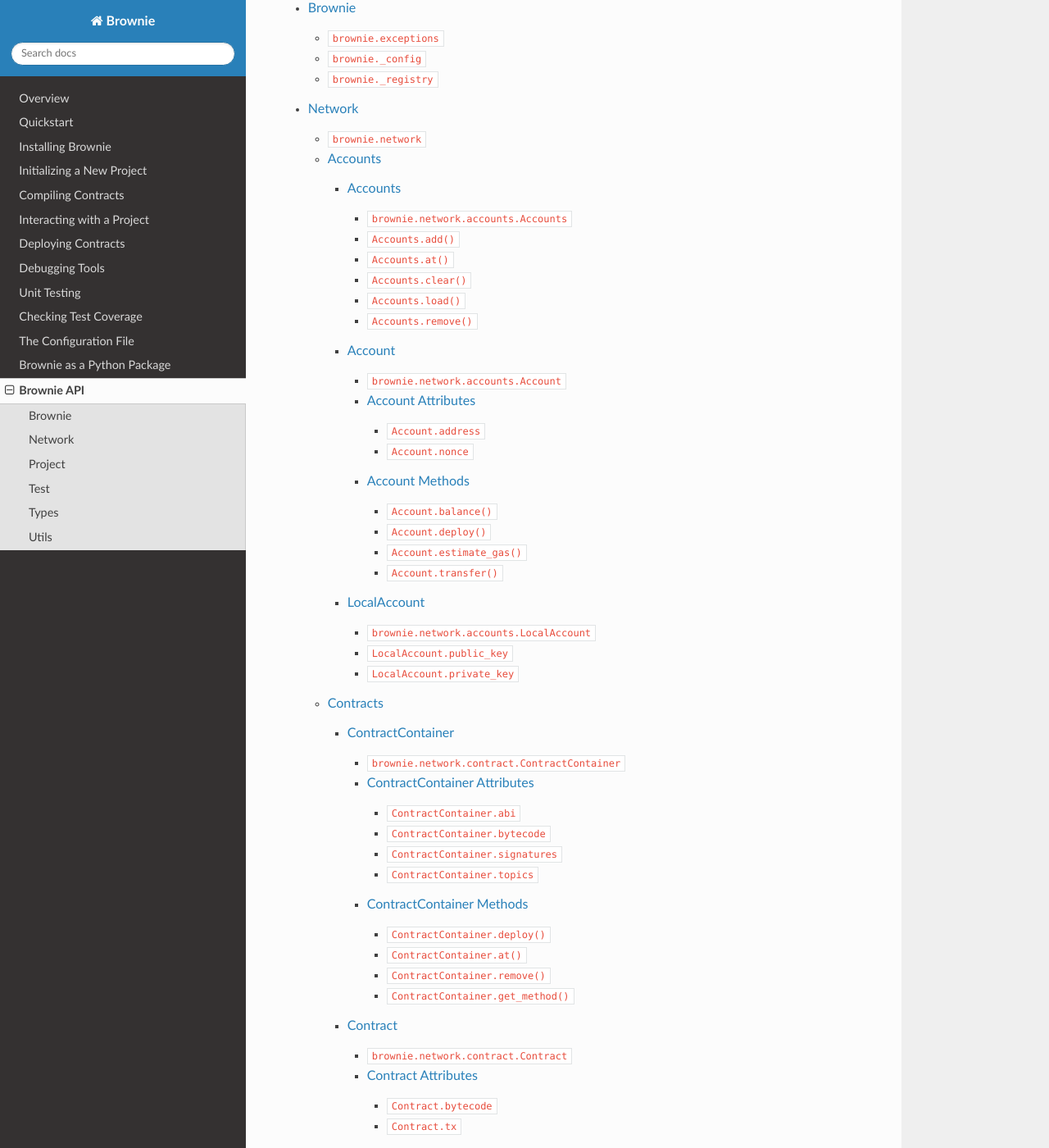
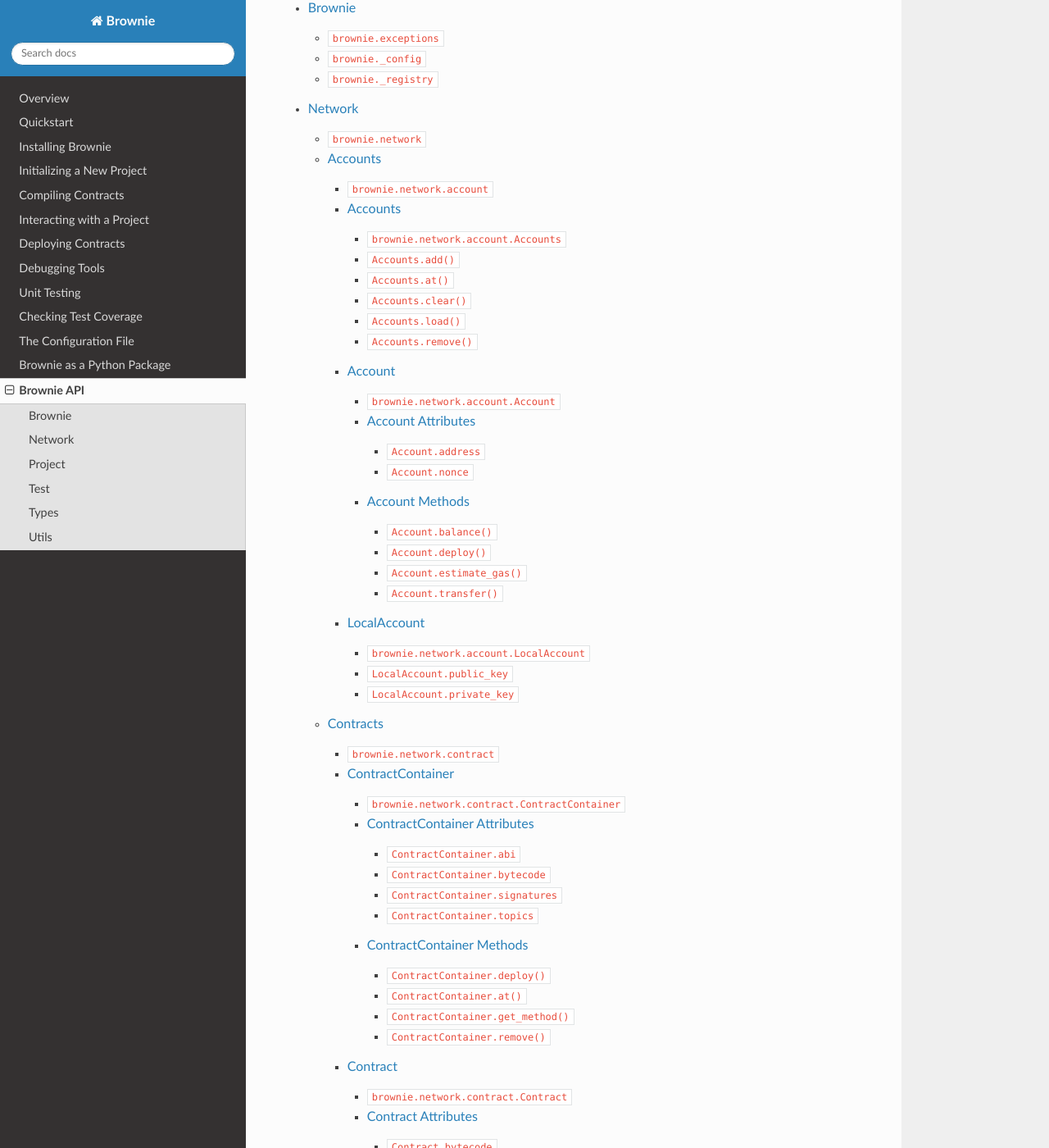
Before and after one commit to eth-brownie/brownie, a Sphinx documentation site: the page built from docs/api.rst, in a window 1280 px wide and 1400 px high, scrolled down 569 px. Shown: the whole window at 82% size. Built offline with Sphinx 7.4.7 and the Read the Docs theme 2.0.0, drawn with Linux system fonts in a browser that asks for light colours; pages that are not in the unit, such as notebooks, are missing from menus; some of the changed lines change nothing that is shown; some of the changed text lies outside the part shown.

Commit message:
api-network wip

```diff
--- a/docs/api-network.rst
+++ b/docs/api-network.rst
@@ -6,18 +6,23 @@
 
 .. py:attribute:: brownie.network
 
+The ``network`` package holds classes for interacting with the Ethereum blockchain. This is the most extensive package within Brownie and contains the majority of the user-facing functionality.
 
 Accounts
 ========
 
-Account classes should not be instantiated directly. The ``Accounts`` container is available as ``accounts`` (or just ``a``) and will create each ``Account`` automatically during initialization. Add more accounts using ``Accounts.add``.
+.. py:attribute:: brownie.network.account
+
+The ``account`` module holds classes for interacting with Ethereum accounts for which you control the private key.
+
+Classes in this module are not meant to be instantiated directly. The ``Accounts`` container is available as ``accounts`` (or just ``a``) and will create each ``Account`` automatically during initialization. Add more accounts using ``Accounts.add``.
 
 .. _api-network-accounts:
 
 Accounts
 --------
 
-.. py:class:: brownie.network.accounts.Accounts
+.. py:class:: brownie.network.account.Accounts
 
     Singleton list-like container that holds all of the available accounts as ``Account`` or ``LocalAccount`` objects. When printed it will display as a list.
 
@@ -84,7 +89,7 @@
 Account
 -------
 
-.. py:class:: brownie.network.accounts.Account
+.. py:class:: brownie.network.account.Account
 
     An ethereum address that you control the private key for, and so can send transactions from. Generated automatically from ``web3.eth.accounts`` and stored in the ``Accounts`` container.
 
@@ -193,7 +198,7 @@
 LocalAccount
 ------------
 
-.. py:class:: brownie.network.accounts.LocalAccount
+.. py:class:: brownie.network.account.LocalAccount
 
     Functionally identical to ``Account``. The only difference is that a ``LocalAccount`` is one where the private key was directly inputted, and so is not found in ``web3.eth.accounts``.
 
@@ -219,9 +224,13 @@
 Contracts
 =========
 
-Contract classes are not meant to be instantiated directly. When launched, Brownie automatically creates ``ContractContainer`` instances from on the files in the ``contracts/`` folder. New ``Contract`` instances are created via methods in the container.
+.. py:attribute:: brownie.network.contract
 
-Arguments supplied to calls or transaction methods are converted using the methods outlined in :ref:`_type-conversions`.
+The ``contract`` module contains classes for interacting with smart contracts.
+
+Classes in this module are not meant to be instantiated directly. When a project is loaded, Brownie automatically creates ``ContractContainer`` instances from on the files in the ``contracts/`` folder. New ``Contract`` instances are created via methods in the container.
+
+Arguments supplied to calls or transaction methods are converted using the methods outlined in :ref:`type-conversions`.
 
 .. _api-network-contractcontainer:
 
@@ -356,18 +365,6 @@
         ValueError: No contract deployed at 0xefb1336a2E6B5dfD83D4f3a8F3D2f85b7bfb61DC
 
 
-.. py:classmethod:: ContractContainer.remove(address)
-
-    Removes a contract instance from the container.
-
-    .. code-block:: python
-
-        >>> Token
-        [<Token Contract object '0x79447c97b6543F6eFBC91613C655977806CB18b0'>]
-        >>> Token.remove('0x79447c97b6543F6eFBC91613C655977806CB18b0')
-        >>> Token
-        []
-
 .. py:classmethod:: ContractContainer.get_method(calldata)
 
     Given the call data of a transaction, returns the name of the contract method as a string.
@@ -383,6 +380,18 @@
         0xa9059cbb00000000000000000000000066ace0365c25329a407002d22908e25adeacb9bb00000000000000000000000000000000000000000000000000000000000003e8
         >>> Token.get_method(tx.input)
         transfer
+
+.. py:classmethod:: ContractContainer.remove(address)
+
+    Removes a contract instance from the container.
+
+    .. code-block:: python
+
+        >>> Token
+        [<Token Contract object '0x79447c97b6543F6eFBC91613C655977806CB18b0'>]
+        >>> Token.remove('0x79447c97b6543F6eFBC91613C655977806CB18b0')
+        >>> Token
+        []
 
 Contract
 --------
@@ -502,7 +511,7 @@
 
 .. py:class:: brownie.network.contract.ContractTx(*args)
 
-    Sends a transaction to a potentially state-changing contract method. Returns a ``TransactionReceipt``.
+    Broadcasts a transaction to a potentially state-changing contract method. Returns a ``TransactionReceipt``.
 
     You can optionally include a dictionary of `transaction parameters <https://web3py.readthedocs.io/en/stable/web3.eth.html#web3.eth.Eth.sendTransaction>`__ as the final argument. If you omit this or do not specify a ``'from'`` value, the transaction will be sent from the same address that deployed the contract.
 
@@ -559,7 +568,7 @@
 
 .. py:classmethod:: ContractTx.encode_abi(*args)
 
-    Returns a hexstring of ABI calldata, to call the method with the given arguments.
+    Returns a hexstring of ABI calldata that can be used to call the method with the given arguments.
 
     .. code-block:: python
 
@@ -574,16 +583,83 @@
 Event
 =====
 
+.. py:attribute:: brownie.network.event
+
+The ``event`` module contains methods related to decoding transaction event logs. It is largely a wrapper around `eth-event <https://github.com/iamdefinitelyahuman/eth-event>`__.
+
+Brownie stores encrypted event topics in ``brownie/data/topics.json``. The JSON file is loaded when this module is imported.
+
+.. py:method:: brownie.network.event.get_topics(abi)
+
+    Generates encoded topics from the given ABI, merges them with those already known in ``topics.json``, and returns a dictioary in the form of ``{'Name': "encoded topic hexstring"}``.
+
+    .. code-block:: python
+
+        >>> from brownie.network.event import get_topics
+        >>> abi = [{'name': 'Approval', 'anonymous': False, 'type': 'event', 'inputs': [{'name': 'owner', 'type': 'address', 'indexed': True}, {'name': 'spender', 'type': 'address', 'indexed': True}, {'name': 'value', 'type': 'uint256', 'indexed': False}]}, {'name': 'Transfer', 'anonymous': False, 'type': 'event', 'inputs': [{'name': 'from', 'type': 'address', 'indexed': True}, {'name': 'to', 'type': 'address', 'indexed': True}, {'name': 'value', 'type': 'uint256', 'indexed': False}]}]
+        >>> get_topics(abi)
+        {'Transfer': '0xddf252ad1be2c89b69c2b068fc378daa952ba7f163c4a11628f55a4df523b3ef', 'Approval': '0x8c5be1e5ebec7d5bd14f71427d1e84f3dd0314c0f7b2291e5b200ac8c7c3b925'}
+
+
+.. py:method:: brownie.network.event.decode_logs(logs)
+
+    Given an array of logs as returned by ``eth_getLogs`` or ``eth_getTransactionReceipt`` RPC calls, returns an :ref:`api-types-eventdict`.
+
+    .. code-block:: python
+
+        >>> from brownie.network.event import decode_logs
+        >>> tx = Token[0].transfer(accounts[1], 100)
+
+        Transaction sent: 0xfefc3b7d912ed438b312414fb31d94ff757970f4d2e74dd0950d5c58cc23fdb1
+        Token.transfer confirmed - block: 2   gas used: 50993 (33.77%)
+        <Transaction object '0xfefc3b7d912ed438b312414fb31d94ff757970f4d2e74dd0950d5c58cc23fdb1'>
+        >>> e = decode_logs(tx.logs)
+        >>> repr(e)
+        <brownie.types.types.EventDict object at 0x7feed74aebe0>
+        >>> e
+        {
+            'Transfer': {
+                'from': "0x1ce57af3672a16b1d919aeb095130ab288ca7456",
+                'to': "0x2d72c1598537bcf4a4af97668b3a24e68b7d0cc5",
+                'value': 100
+            }
+        }
+
+.. py:method:: brownie.network.event.decode_trace(trace)
+
+    Given the ``structLog`` from a ``debug_traceTransaction`` RPC call, returns an :ref:`api-types-eventdict`.
+
+    .. code-block:: python
+
+        >>> from brownie.network.event import decode_trace
+        >>> tx = Token[0].transfer(accounts[2], 1000, {'from': accounts[3]})
+
+        Transaction sent: 0xc6365b065492ea69ad3cbe26039a45a68b2e9ab9d29c2ff7d5d9162970b176cd
+        Token.transfer confirmed (Insufficient Balance) - block: 2   gas used: 23602 (19.10%)
+        <Transaction object '0xc6365b065492ea69ad3cbe26039a45a68b2e9ab9d29c2ff7d5d9162970b176cd'>
+        >>> e = decode_trace(tx.trace)
+        >>> repr(e)
+        <brownie.types.types.EventDict object at 0x7feed74aebe0>
+        >>> e
+        {}
+
 .. _api-network-history:
 
 History
 =======
 
+.. py:attribute:: brownie.network.history
+
+The ``history`` module contains the ``TxHistory`` container, which holds ``TransactionReceipt`` objects.
 
 .. _rpc:
 
 RPC
 ===
+
+.. py:attribute:: brownie.network.rpc
+
+The ``rpc`` module contains the ``Rpc`` class, which is used to interact with ``ganache-cli`` when running a local RPC environment.
 
 .. py:class:: brownie.network.rpc.Rpc
 
@@ -668,6 +744,10 @@
 
 Transactions
 ============
+
+.. py:attribute:: brownie.network.transction
+
+The ``transaction`` module contains the ``TransactionReceipt`` class, and methods related to transactions.
 
 .. _api-network-tx:
 
@@ -1008,3 +1088,5 @@
 ====
 
 .. py:attribute:: brownie.network.web3
+
+The ``web3`` module contains an instance of `Web3 <https://web3py.readthedocs.io/en/stable/web3.main.html#web3.Web3>`__ that is shared between each module within the ``brownie.network`` package, as well as methods for interacting with it.
```
